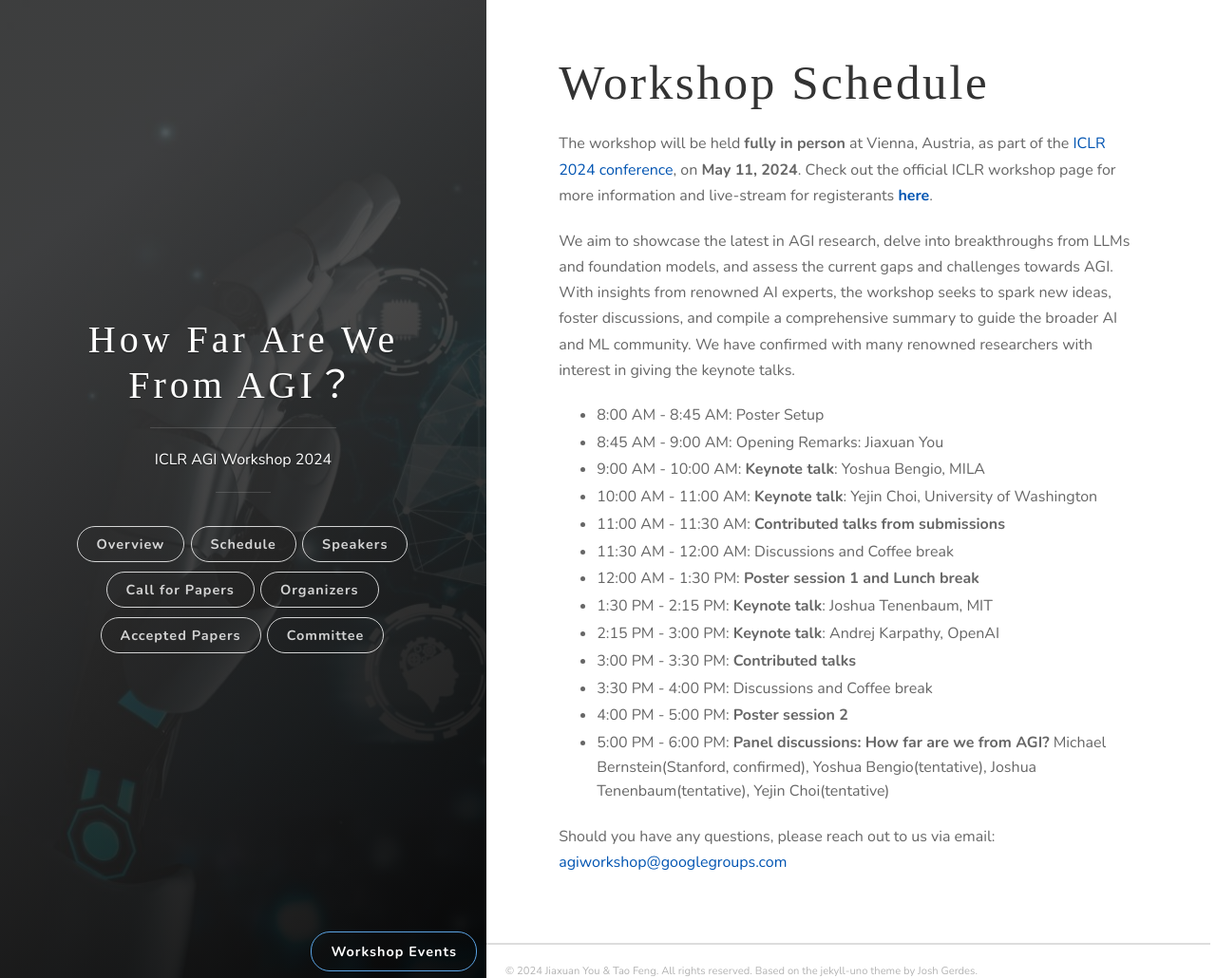
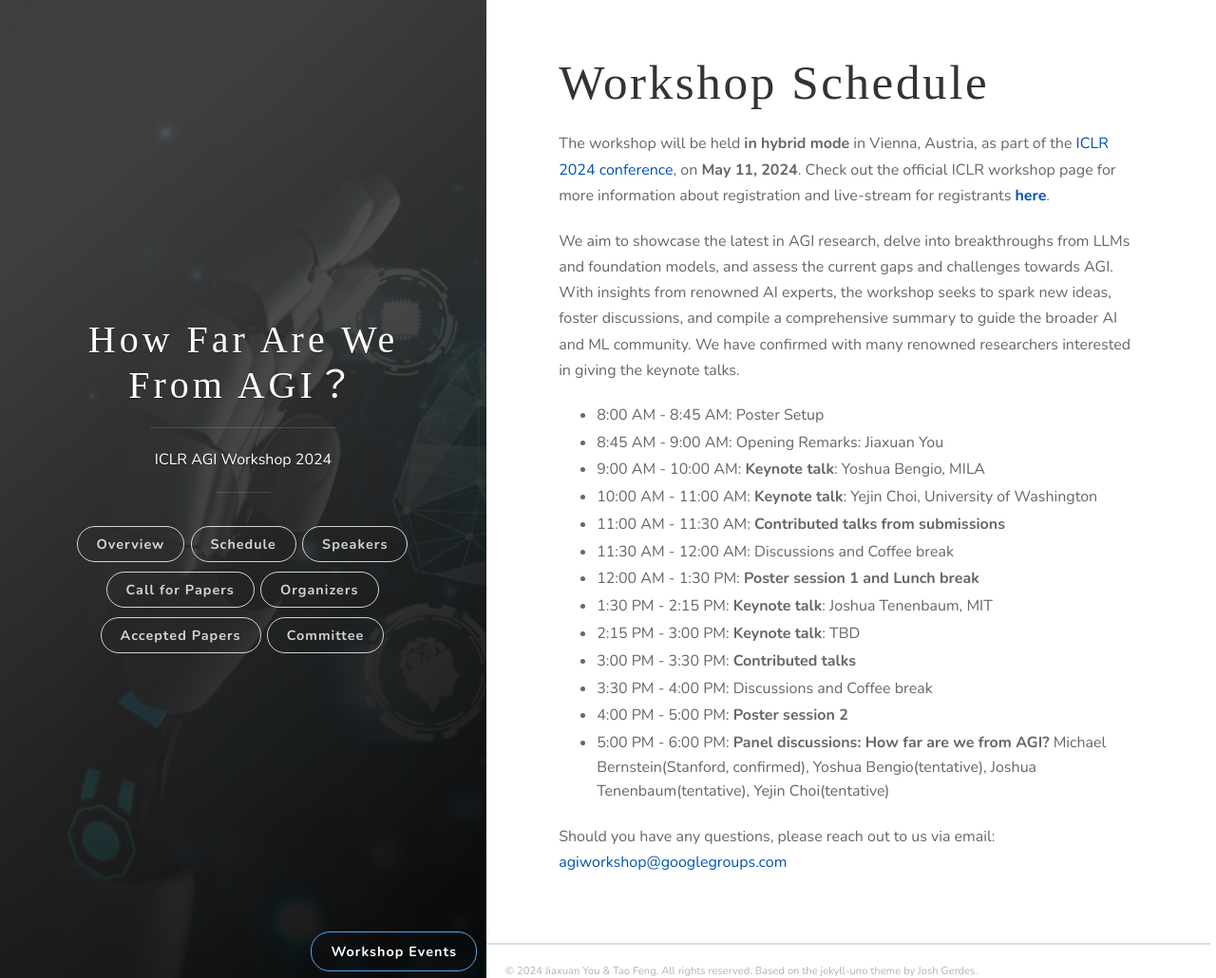
Before and after one commit to AGIWorkshop/agiworkshop.github.io, a Jekyll site: the page built from _posts/2024/schedule.md, in a window 1280 px wide and 1030 px high. Shown: the whole window at 95% size. Built offline with Jekyll 4.4.1, drawn with Linux system fonts in a browser that asks for light colours; some web fonts are replaced.

Commit message:
Update schedule.md

```diff
--- a/_posts/2024/schedule.md
+++ b/_posts/2024/schedule.md
@@ -5,9 +5,9 @@ permalink: /2024/schedule/
 year: 2024
 ---
 
-The workshop will be held **fully in person** at Vienna, Austria, as part of the [ICLR 2024 conference](https://iclr.cc/Conferences/2024), on **May 11, 2024**. Check out the official ICLR workshop page for more information and live-stream for registerants **[here](https://iclr.cc/Conferences/2024/CallForWorkshops)**.
+The workshop will be held **in hybrid mode** in Vienna, Austria, as part of the [ICLR 2024 conference](https://iclr.cc/Conferences/2024), on **May 11, 2024**. Check out the official ICLR workshop page for more information about registration and live-stream for registrants **[here](https://iclr.cc/Conferences/2024/CallForWorkshops)**.
 
-We aim to showcase the latest in AGI research, delve into breakthroughs from LLMs and foundation models, and assess the current gaps and challenges towards AGI. With insights from renowned AI experts, the workshop seeks to spark new ideas, foster discussions, and compile a comprehensive summary to guide the broader AI and ML community. We have confirmed with many renowned researchers with interest in giving the keynote talks.
+We aim to showcase the latest in AGI research, delve into breakthroughs from LLMs and foundation models, and assess the current gaps and challenges towards AGI. With insights from renowned AI experts, the workshop seeks to spark new ideas, foster discussions, and compile a comprehensive summary to guide the broader AI and ML community. We have confirmed with many renowned researchers interested in giving the keynote talks.
 
 - 8:00 AM - 8:45 AM: Poster Setup
 - 8:45 AM - 9:00 AM: Opening Remarks: Jiaxuan You
@@ -17,7 +17,7 @@ We aim to showcase the latest in AGI research, delve into breakthroughs from LLM
 - 11:30 AM - 12:00 AM: Discussions and Coffee break
 - 12:00 AM - 1:30 PM: **Poster session 1 and Lunch break**
 - 1:30 PM - 2:15 PM: **Keynote talk**: Joshua Tenenbaum, MIT
-- 2:15 PM - 3:00 PM: **Keynote talk**: Andrej Karpathy, OpenAI
+- 2:15 PM - 3:00 PM: **Keynote talk**: TBD
 - 3:00 PM - 3:30 PM: **Contributed talks**
 - 3:30 PM - 4:00 PM: Discussions and Coffee break
 - 4:00 PM - 5:00 PM: **Poster session 2**
```
